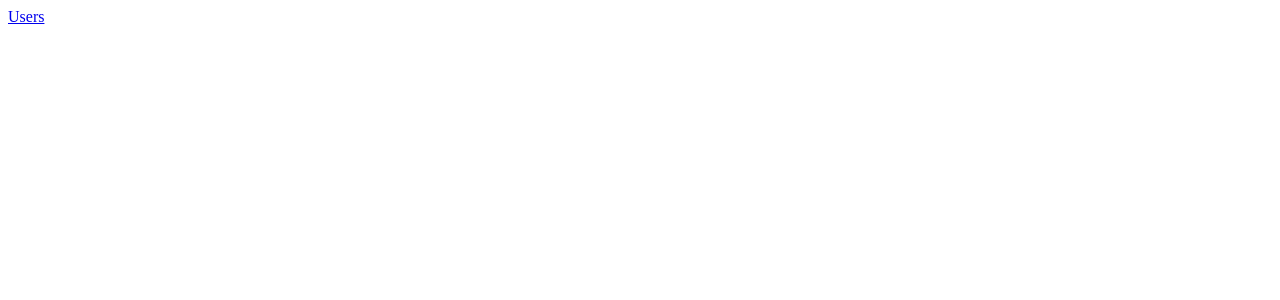
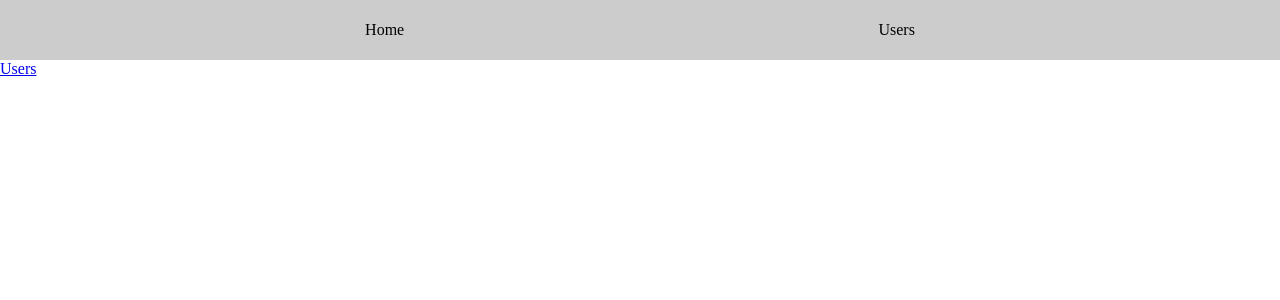
Before and after one commit to dodonki1223/nuxt-study, a Nuxt app in the folder nuxt-js-vue-js-on-steroids/section2/2-1/: page / in a window 1280 px wide. Shown: the top 300 px of the page. Built offline with nearby package versions, Linux system fonts and the light colour scheme.

Commit message:
:sparkles: 22. Styling Nuxt Apps
- グローバルのCSSの設定方法

```diff
--- /dev/null
+++ b/nuxt-js-vue-js-on-steroids/section2/2-1/assets/styles/main.css
@@ -0,0 +1,7 @@
+/*
+    全ページで使用したいCSSは assets/styles に作成するとよい
+    nuxt.config.js への設定を忘れずに！
+ */
+html, body {
+  margin: 0;
+}
--- a/nuxt-js-vue-js-on-steroids/section2/2-1/components/Header.vue
+++ b/nuxt-js-vue-js-on-steroids/section2/2-1/components/Header.vue
@@ -29,4 +29,14 @@
     align-items: center;
     width: 80%;
   }
+
+  .nav-items a {
+    text-decoration: none;
+    color: black;
+  }
+
+  .nav-items a:hover,
+  .nav-items a:active {
+    color: white;
+  }
 </style>
--- a/nuxt-js-vue-js-on-steroids/section2/2-1/layouts/default.vue
+++ b/nuxt-js-vue-js-on-steroids/section2/2-1/layouts/default.vue
@@ -1,5 +1,6 @@
 <template>
   <div>
+    <Header />
     <Nuxt />
   </div>
 </template>
--- a/nuxt-js-vue-js-on-steroids/section2/2-1/nuxt.config.js
+++ b/nuxt-js-vue-js-on-steroids/section2/2-1/nuxt.config.js
@@ -29,6 +29,7 @@ export default {
   ** Global CSS
   */
   css: [
+    '~/assets/styles/main.css'
   ],
   /*
   ** Plugins to load before mounting the App
```
